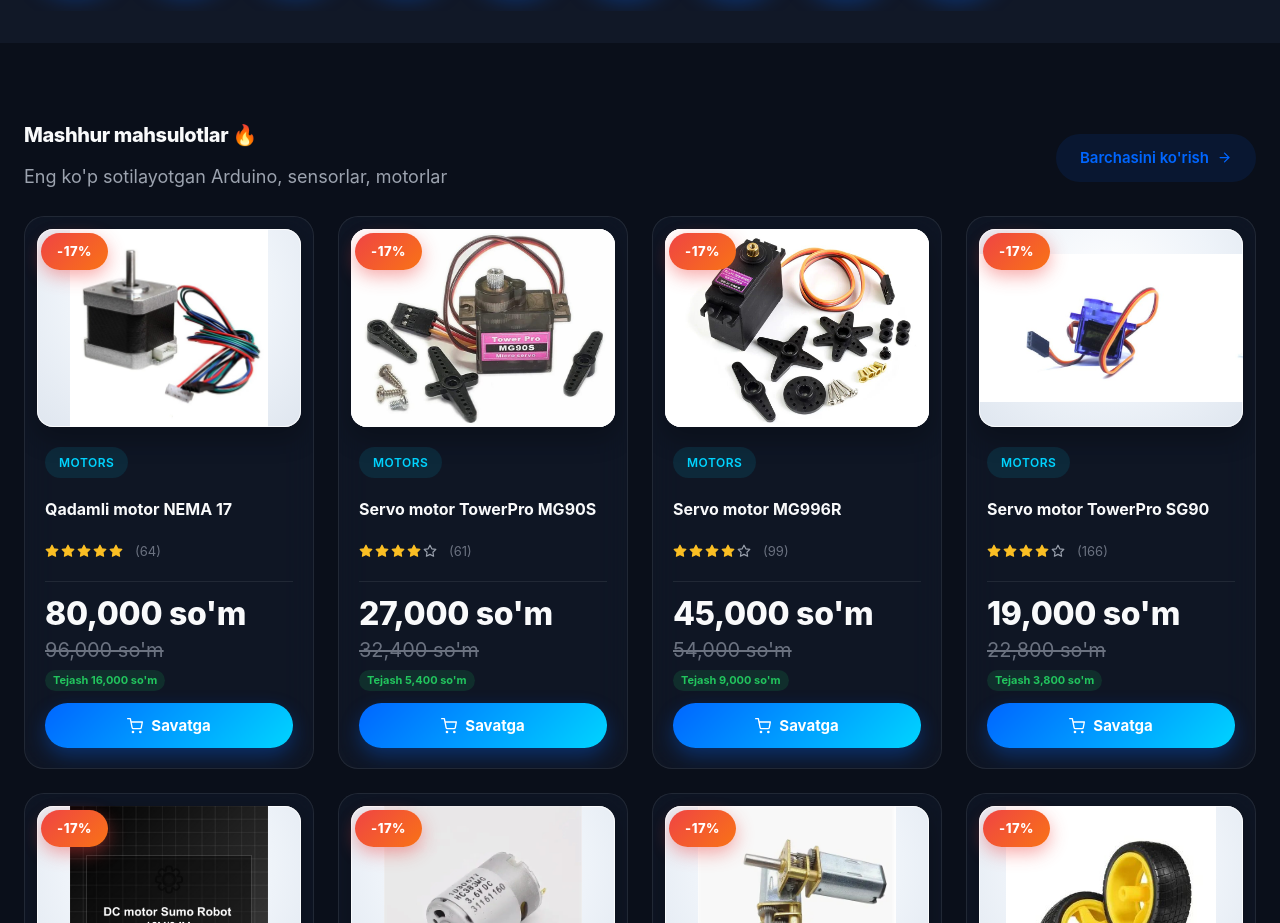
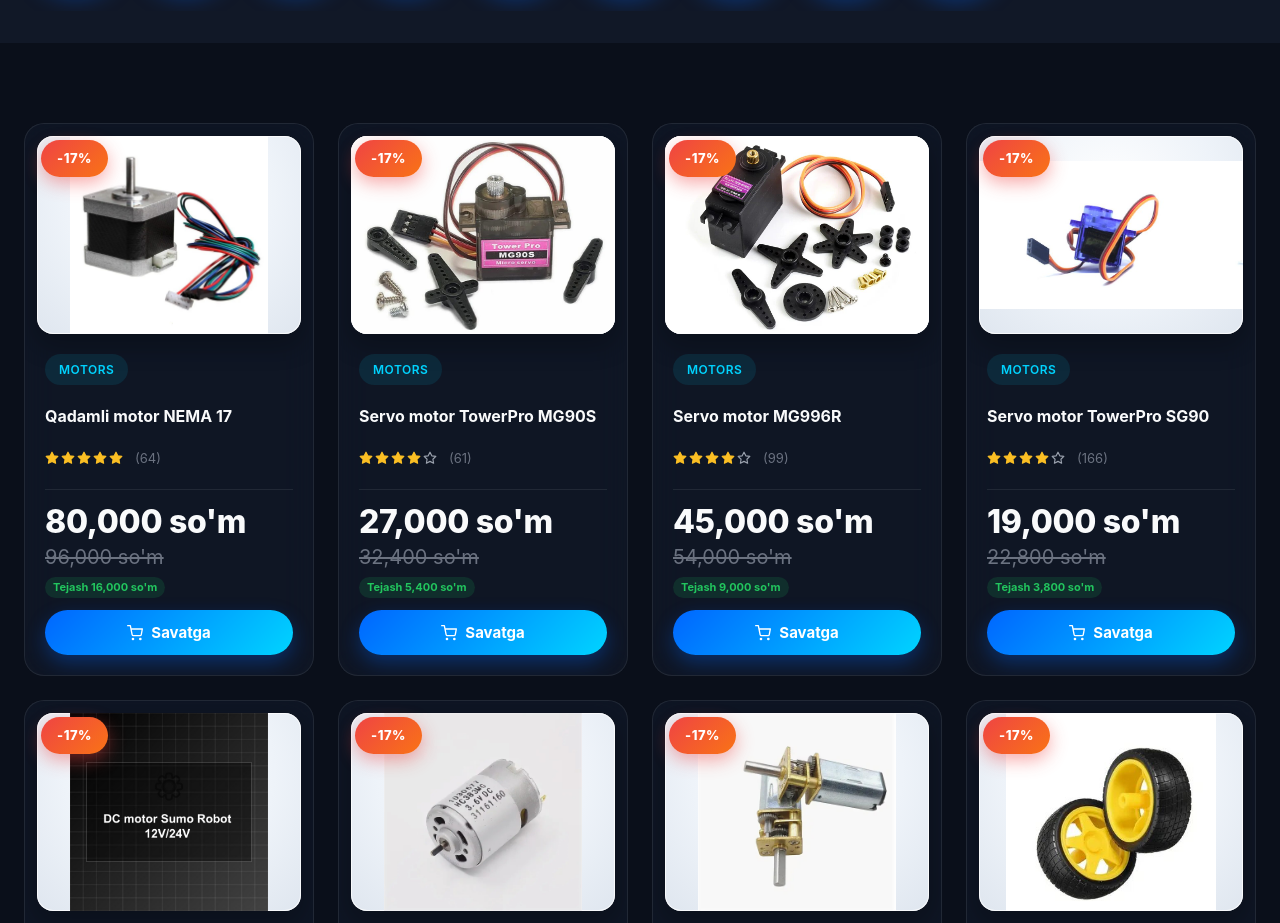
Before and after one commit to karimboyevnodirbek27-ux/robosale.shopp, a React (Vite) app in the folder frontend/: page / in a window 1280 px wide. Shown: the part 1140-2063 px from the top of the page. Built offline with nearby package versions, Linux system fonts and the light colour scheme; no server answers.

Commit message:
ui: remove 'Mashhur mahsulotlar' header (keep product grid)

```diff
--- a/frontend/src/pages/Home.jsx
+++ b/frontend/src/pages/Home.jsx
@@ -176,17 +176,6 @@ const Home = () => {
             {/* Products Section - More Products */}
             <section className="featured-section">
                 <div className="container">
-                    <div className="section-header">
-                        <div className="section-title">
-                            <h2>Mashhur mahsulotlar 🔥</h2>
-                            <p>Eng ko'p sotilayotgan Arduino, sensorlar, motorlar</p>
-                        </div>
-                        <Link to="/products" className="view-all-btn">
-                            <span>Barchasini ko'rish</span>
-                            <FiArrowRight />
-                        </Link>
-                    </div>
-
                     {loading ? (
                         <ProductGridSkeleton count={8} />
                     ) : (
```
